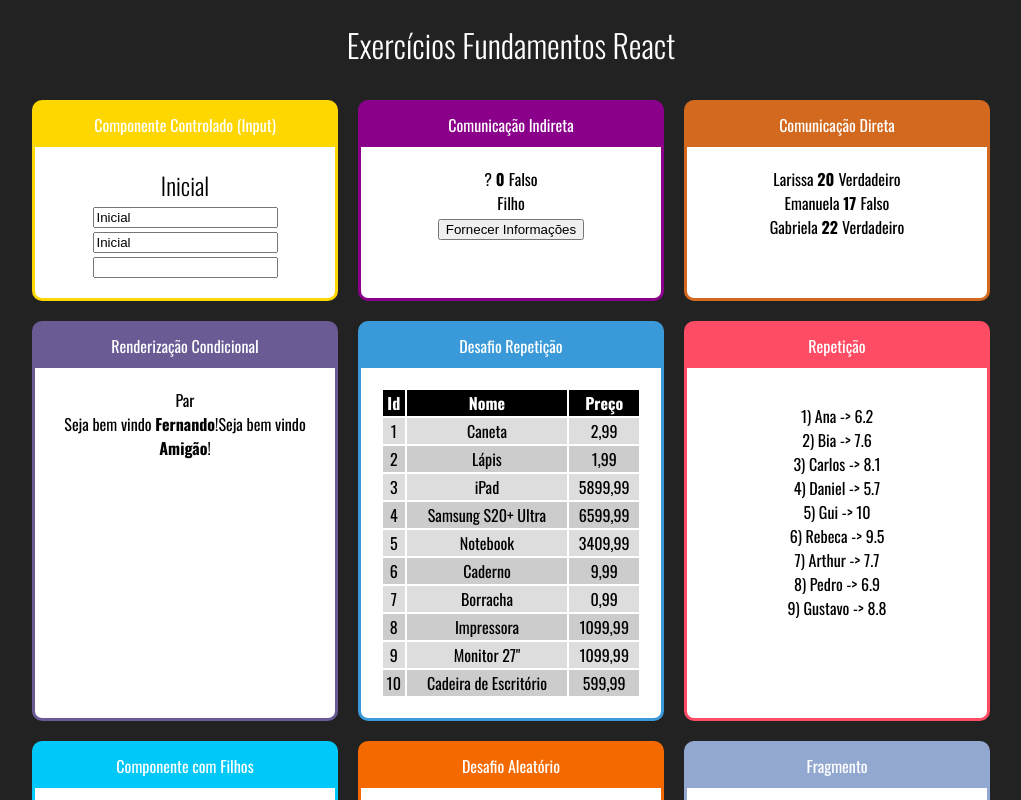
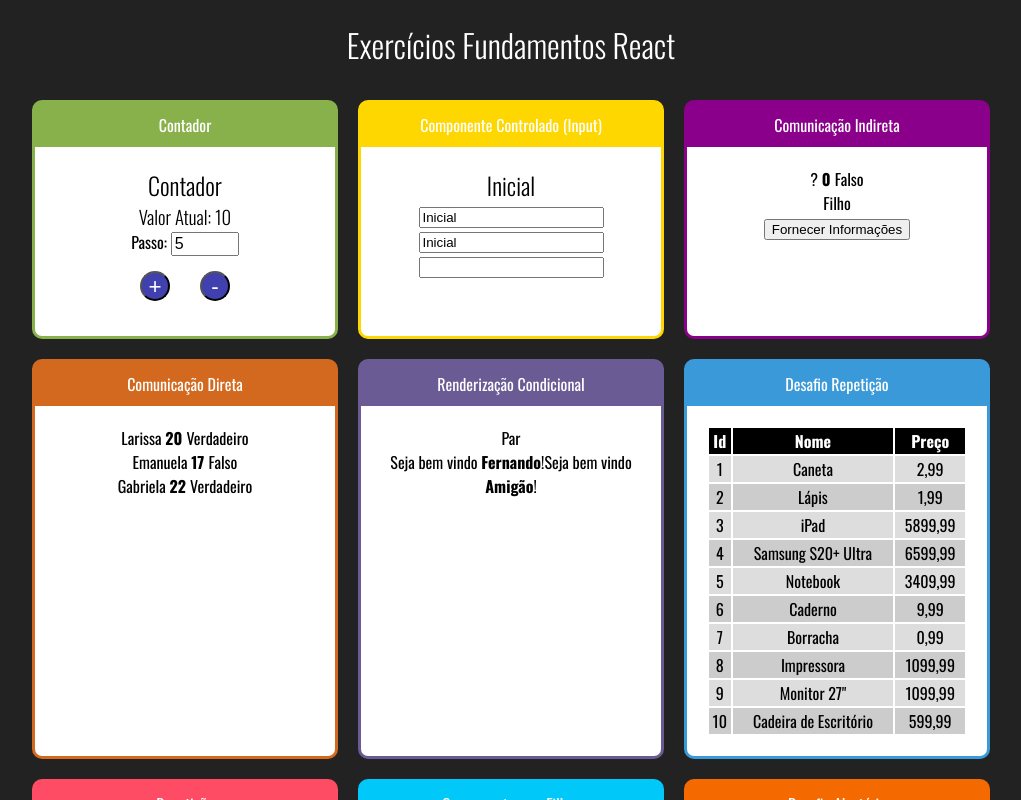
Before and after one commit to Isaque96/react-fundamentals, a React (Create React App) app: page / in a window 1280 px wide. Shown: the top 800 px of the page, without its empty margins (129-1150 px from the left). Built offline with nearby package versions, Linux system fonts and the light colour scheme.

Commit message:
counter with class in react

```diff
--- a/src/App.jsx
+++ b/src/App.jsx
@@ -1,6 +1,7 @@
 import React from "react";
 import "./App.css";
 
+import Counter from "./components/counter/Counter";
 import Input from "./components/form/Input";
 import IndirectFather from "./components/comunication/IndirectCommunication/Father.jsx";
 import DirectFather from "./components/comunication/DirectCommunication/Father";
@@ -21,6 +22,9 @@ export default function App(_) {
     <div className="App">
       <h1>Exercícios Fundamentos React</h1>
       <div className="Cards">
+        <Card titulo="Contador" color="#88B04B">
+          <Counter numeroInicial={10} />
+        </Card>
         <Card titulo="Componente Controlado (Input)" color="#FFD700">
           <Input />
         </Card>
--- /dev/null
+++ b/src/components/counter/Counter.css
@@ -0,0 +1,14 @@
+.Counter input {
+  font-size: 1rem;
+  width: 60px;
+}
+
+.Counter button {
+  margin: 15px;
+  height: 30px;
+  width: 30px;
+  border-radius: 50%;
+  background-color: #4040af;
+  color: #fff;
+  font-size: 1.4rem;
+}
--- /dev/null
+++ b/src/components/counter/Counter.jsx
@@ -0,0 +1,55 @@
+import React, { Component } from "react";
+import "./Counter.css";
+
+export default class Counter extends Component {
+  // constructor(props) {
+  //   super();
+  //   this.state = {
+  //     numero: props.numeroInicial,
+  //   };
+  //    this.inc = this.inc.bind(this)
+  // }
+  state = {
+    numero: this.props.numeroInicial || 0,
+    passo: this.props.passoInicial || 5,
+  };
+
+  // Se fizer uma função arrow tanto aqui quanto dentro do onClick funciona
+  inc() {
+    this.setState({
+      numero: this.state.numero + this.state.passo,
+    });
+  }
+
+  dec() {
+    this.setState({
+      numero: this.state.numero - this.state.passo,
+    });
+  }
+
+  setPasso = (e) => {
+    this.setState({
+      passo: +e.target.value,
+    });
+  };
+
+  render() {
+    return (
+      <div className="Counter">
+        <h2>Contador</h2>
+        <h3>Valor Atual: {this.state.numero}</h3>
+        <div>
+          <label htmlFor="passoInput">Passo: </label>
+          <input
+            id="passoInput"
+            type="number"
+            value={this.state.passo}
+            onChange={this.setPasso}
+          />
+        </div>
+        <button onClick={(_) => this.inc()}>+</button>
+        <button onClick={(_) => this.dec()}>-</button>
+      </div>
+    );
+  }
+}
```
